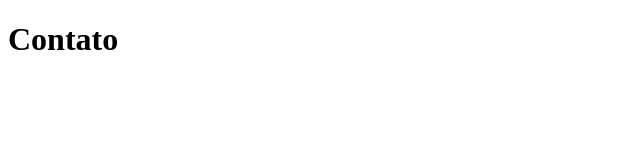
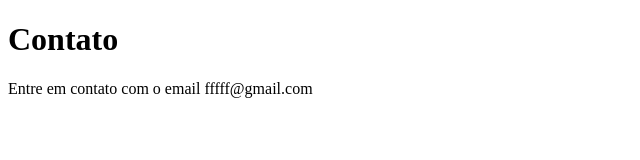
Before and after one commit to Fabianoohfugi/sistema-de-cadaastro, a plain HTML site: page contato.html in a window 1280 px wide. Shown: the whole page, without its empty margins (0-640 px from the left). Drawn offline with Linux system fonts and the light colour scheme.

Commit message:
adicionando email para contato

```diff
--- a/contato.html
+++ b/contato.html
@@ -9,6 +9,6 @@
 <body>
 
     <h1>Contato</h1>
-
+    <p>Entre em contato com o email fffff@gmail.com</p>
 </body>
 </html>
```
